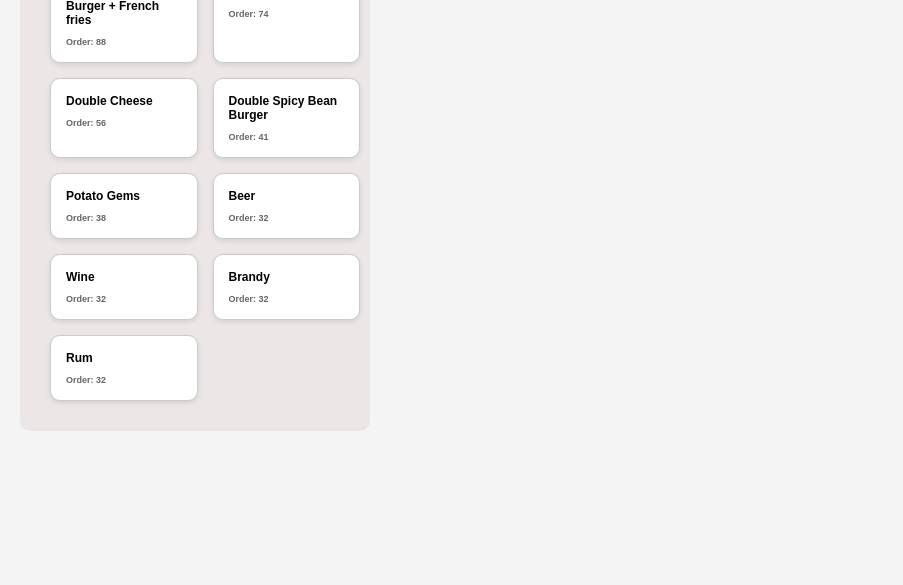
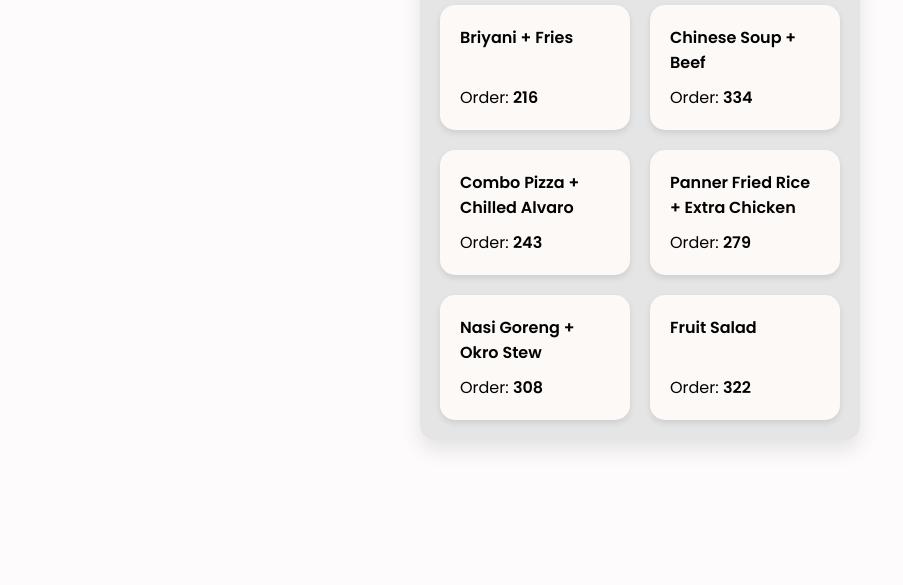
Before and after one commit to Sriram665/HTMLTask, a plain HTML site: page day3task4.html in a window 1280 px wide. Shown: the part 215-800 px from the top of the page, without its empty margins (0-903 px from the left). Drawn offline with Linux system fonts and the light colour scheme.

Commit message:
Add files via upload

```diff
--- a/day3task4.html
+++ b/day3task4.html
@@ -1,146 +1,86 @@
+
 <!DOCTYPE html>
 <html lang="en">
 <head>
     <meta charset="UTF-8">
     <meta name="viewport" content="width=device-width, initial-scale=1.0">
-    <title>GridBox Exercise</title>
+    <title>Popular Items</title>
+    <link href="https://fonts.googleapis.com/css2?family=Poppins:wght@400;600&display=swap" rel="stylesheet">
     <style>
         body {
-            font-family: Arial, sans-serif;
+            display: flex;
+            justify-content: center;
+            align-items: center;
+            height: 100vh;
             margin: 0;
+            background: #fdfbfb;
+            font-family: 'Poppins', sans-serif;
+        }
+        .card {
+            width: 400px;
             padding: 20px;
-            background-color: #f4f4f4;
+            border-radius: 15px;
+            background: #e6e5e5;
+            box-shadow: 0 10px 20px rgba(0, 0, 0, 0.1);
         }
-
-        .titletext {
-            font-size: 48px;
-            color: #e91717;
-            margin-bottom: 10px;
-            margin-top: 20px;
-        }
-
-        .grid-parent {
-            width: 25%;
-            text-align: center;
-            background-color: #ece6e6;
-            border-radius: 10px;
-            padding: 20px;
-            font-size: 10px;
-            font-weight: 600;
-            text-align: left;
-        }
-
-        .item-card {
-            background-color: #fff;
-            border-radius: 10px;
-            padding: 10px;
-            box-shadow: 0 2px 5px rgba(0, 0, 0, 0.1);
-            text-align: left;
-            height: 150px;
-            width: 100%;
-        }
-
-        .item-card h2 {
-            font-size: 18px;
-            color: #000;
-            margin-bottom: 10px;
-            font-weight: 600;
-        }
-
-        .item-card p {
-            font-size: 16px;
-            color: #666;
-            position: absolute;
-            bottom: 10px;
-            left: 25px;
-        }
-
-        .grid-parent h3 {
-            margin-left: 7px;
-            margin-bottom: 20px;
+        .card h2 {
+            margin-top: 0;
             font-size: 24px;
             font-weight: bold;
         }
-
-        .grid-container {
+        .grid {
             display: grid;
             grid-template-columns: repeat(2, 1fr);
-            gap: 15px;
-            padding: 10px;
-            width: 100%;
-            background-color: #ece6e6;
-            border-radius: 10px;
+            gap: 20px;
+            margin-top: 20px;
         }
-
-        .grid-item {
-            border: 1px solid #ccc;
-            padding: 15px;
-            text-align: left;
-            background-color: white;
-            border-radius: 10px;
-            box-shadow: 0 2px 5px rgba(0, 0, 0, 0.1);
+        .item {
+            padding: 20px;
+            border-radius: 15px;
+            background: #fcf9f7;
+            box-shadow: 0 3px 6px rgba(0, 0, 0, 0.1);
+            display: flex;
+            flex-direction: column;
+            justify-content: space-between;
+            font-weight: bold;
         }
-
-        .grid-item h3 {
-            margin: 0;
-            font-size: 1.2em;
+        .order {
+            margin-top: 10px;
+            color: rgb(1, 1, 1);
+            font-weight: normal;
         }
-
-        .grid-item p {
-            margin: 10px 0 0;
-            font-size: 0.9em;
-            color: #666;
-        }
-
-        .overall-heading {
-            font-size: 36px;
+        .order span {
             font-weight: bold;
-            text-align: center;
-            margin-bottom: 20px;
-            color: #333;
         }
     </style>
 </head>
 <body>
-    <div class="overall-heading">Grid Exercises</div>
-    <div class="grid-parent">
-        <h3>Popular Items</h3>
-        <div class="grid-container">
-            <div class="grid-item">
-                <h3>Double Chicken Burger + French fries</h3>
-                <p>Order: 88</p>
+<div class="card">
+    <h2>Popular Items</h2>
+    <div class="grid">
+        <div class="item">
+            Briyani + Fries
+            <div class="order">Order: <span>216</span></div>
         </div>
-            <div class="grid-item">
-                <h3>Mexican Burger</h3>
-                <p>Order: 74</p>
+        <div class="item">
+            Chinese Soup + Beef
+            <div class="order">Order: <span>334</span></div>
         </div>
-            <div class="grid-item">
-                <h3>Double Cheese</h3>
-                <p>Order: <bold>56</bold></p>
+        <div class="item">
+            Combo Pizza + Chilled Alvaro
+            <div class="order">Order: <span>243</span></div>
         </div>
-            <div class="grid-item">
-                <h3>Double Spicy Bean Burger</h3>
-                <p>Order: 41</p>
+        <div class="item">
+            Panner Fried Rice + Extra Chicken
+            <div class="order">Order: <span>279</span></div>
         </div>
-            <div class="grid-item">
-                <h3>Potato Gems</h3>
-                <p>Order: 38</p>
+        <div class="item">
+            Nasi Goreng + Okro Stew
+            <div class="order">Order: <span>308</span></div>
         </div>
-            <div class="grid-item">
-                <h3>Beer</h3>
-                <p>Order: 32</p>
-            </div>
-            <div class="grid-item">
-                <h3>Wine</h3>
-                <p>Order: 32</p>
-            </div>
-            <div class="grid-item">
-                <h3>Brandy</h3>
-                <p>Order: 32</p>
-            </div>
-            <div class="grid-item">
-                <h3>Rum</h3>
-                <p>Order: 32</p>
+        <div class="item">
+            Fruit Salad
+            <div class="order">Order: <span>322</span></div>
         </div>
     </div>
 </div>
```
Lines whose indentation alone changed are shown as unchanged.
